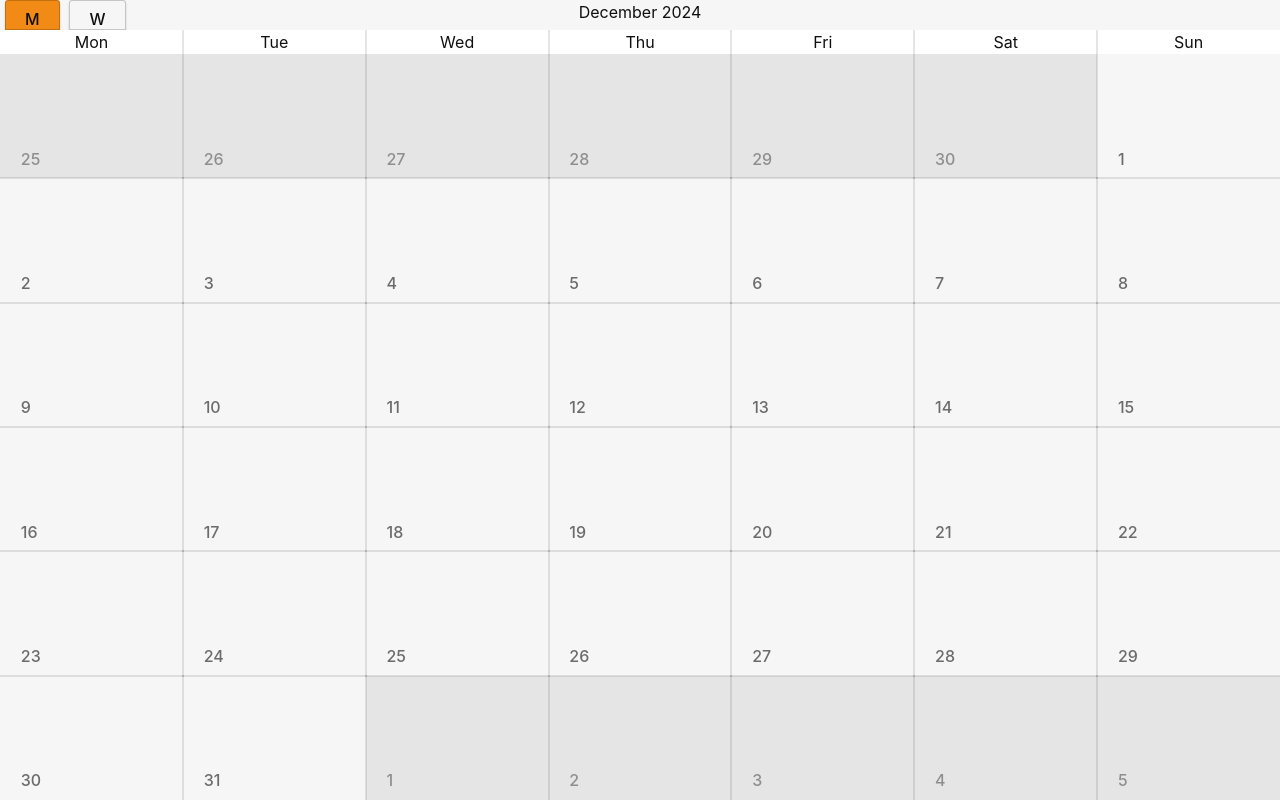
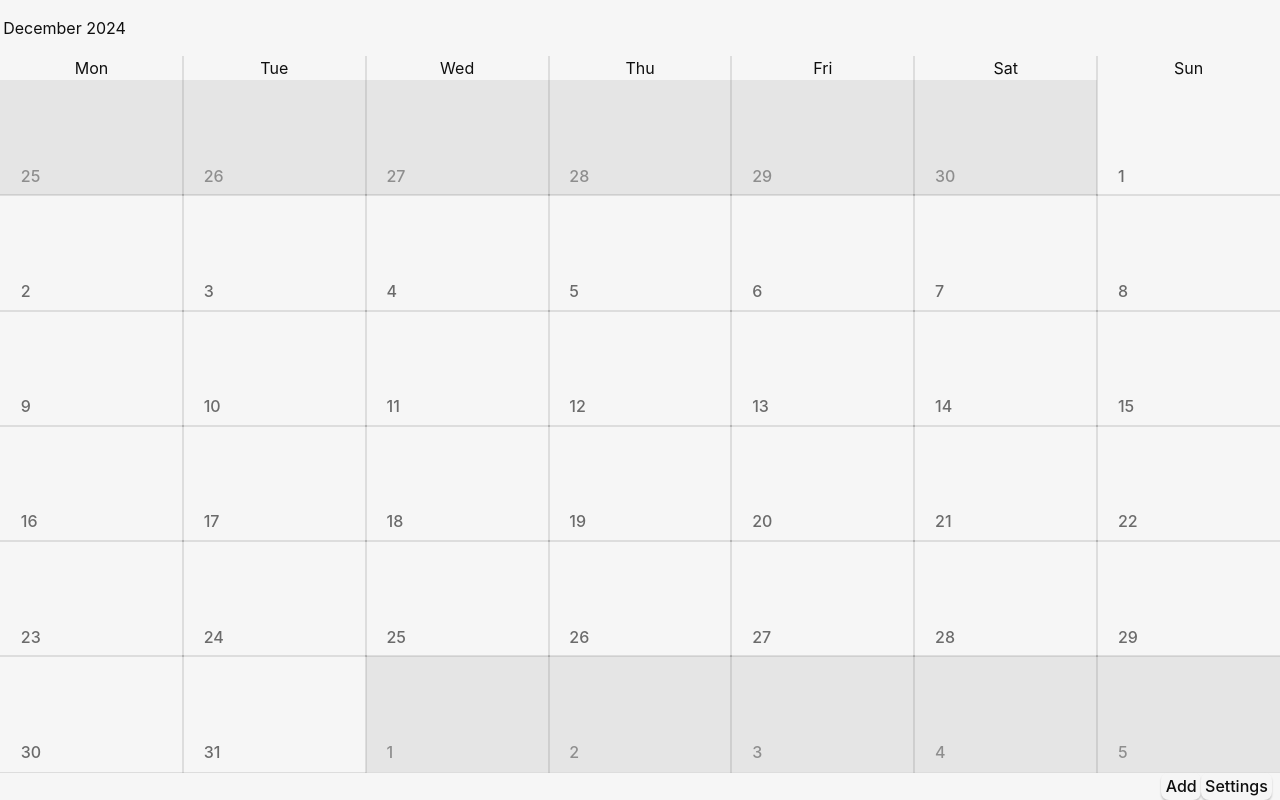
Before and after one commit to siniarskimar/momentum, a SvelteKit app: page / in a window 1280 px wide. Built offline with nearby package versions, Linux system fonts and the light colour scheme.

Commit message:
Remove Calendar component

```diff
--- a/src/lib/Calendar.svelte
+++ /dev/null
@@ -1,89 +0,0 @@
-<script>
-  import MonthView from "./calendar/MonthView.svelte";
-  import { DateTime } from "luxon";
-
-  /** @type {{
-   *      view?: import('$lib/ui').CalendarView,
-   *      date?: import('luxon').DateTime
-   *  }}
-   */
-  let { view = $bindable("month"), date = $bindable(DateTime.now()) } =
-    $props();
-</script>
-
-<div class="container">
-  <div class="topbar">
-    <div class="viewselect">
-      <button
-        class:view-selected={view == "month"}
-        onclick={() => {
-          view = "month";
-        }}>M</button
-      >
-      <button
-        class:view-selected={view == "week"}
-        onclick={() => {
-          view = "week";
-        }}>W</button
-      >
-    </div>
-    <p class="currdate">
-      {date.toJSDate().toLocaleDateString(undefined, {
-        month: "long",
-        year: "numeric",
-      })}
-    </p>
-    <div class="spacer"></div>
-  </div>
-  {#if view === "month"}
-    <MonthView bind:viewDate={date} />
-  {:else if view == "week"}
-    <p>Week view</p>
-  {/if}
-</div>
-
-<style>
-  .container {
-    display: flex;
-    flex-direction: column;
-    width: 100%;
-    height: 100%;
-  }
-
-  .topbar {
-    display: flex;
-  }
-
-  .topbar > * {
-    flex: 1;
-  }
-
-  .viewselect {
-    display: flex;
-    flex-direction: row;
-    justify-content: start;
-    align-items: center;
-  }
-
-  .viewselect button {
-    border-radius: 0;
-    border-top-left-radius: 0.2em;
-    border-top-right-radius: 0.2em;
-    border: 1px solid rgba(0, 0, 0, 0.2);
-
-    margin-left: 0.3rem;
-    margin-right: 0.3rem;
-    padding-top: 0.5rem;
-    padding-bottom: 0;
-  }
-
-  .viewselect .view-selected {
-    background-color: var(--color-accent);
-  }
-
-  .currdate {
-    text-align: center;
-
-    margin: 0;
-  }
-</style>
--- a/src/lib/ui.d.ts
+++ b/src/lib/ui.d.ts
@@ -1 +1 @@
-export type CalendarView = 'month' | 'week';
+export type GlobalView = 'month' | 'week' | 'settings';
--- a/src/routes/+page.svelte
+++ b/src/routes/+page.svelte
@@ -1,19 +1,107 @@
 <script>
-  // import { invoke } from "@tauri-apps/api/core";
-  import Calendar from "$lib/Calendar.svelte";
+  import MonthView from "./MonthView.svelte";
+  import WeekView from "./WeekView.svelte";
+  import SettingsView from "./SettingsView.svelte";
+  import { DateTime } from "luxon";
 
-  /**@type {import('$lib/ui').CalendarView}*/
-  let calendarView = $state("month");
+  /** @type {import('$lib/ui').GlobalView} */
+  let currentView = $state("month");
+
+  let viewDate = $state(DateTime.now());
+
+  $effect(() => {
+    try {
+      localStorage.setItem("last_ui_view", currentView);
+    } catch (err) {
+      if (err instanceof DOMException) {
+        console.warn(err.message); // not fatal
+      }
+    }
+  });
 </script>
 
 <main class="container">
-  <Calendar bind:view={calendarView} />
+  {#if currentView === "month" || currentView === "week"}
+    <div class="topbar">
+      <p class="current-date">
+        {
+        viewDate.startOf('week')
+          ?.toJSDate()
+          .toLocaleDateString(undefined,
+            currentView === "month" ?
+              { month: "long", year: "numeric" }
+              : { day: "numeric" , month: "numeric", year: "numeric"}
+          )
+        }
+      </p>
+    </div>
+  {/if}
+  {#if currentView === "month"}
+    <MonthView
+      bind:viewDate
+      onDayLabelClicked={(day) => {
+        currentView = "week";
+      }}
+    />
+  {:else if currentView === "week"}
+    <WeekView
+      bind:viewDate
+      onMonthClicked={(start) => {
+        currentView = "month";
+      }}
+    />
+  {:else if currentView === "settings"}
+    <SettingsView />
+  {/if}
+
+  <div class="action-bar">
+    <div class="status-bar"></div>
+    <div class="controls">
+      <button>Add</button>
+      <button>Settings</button>
+    </div>
+  </div>
 </main>
 
 <style>
   .container {
+    display: flex;
+    flex-direction: column;
+
     margin: 0;
     text-align: center;
     height: 100vh;
   }
+
+  .action-bar {
+    height: 1.8em;
+    padding-left: 0.5em;
+    padding-right: 0.5em;
+    display: flex;
+    flex-direction: row;
+    background-color: var(--color-bg1);
+  }
+
+  .action-bar > * {
+    flex: 1;
+  }
+
+  .controls {
+    display: flex;
+    justify-content: end;
+  }
+
+  .controls button {
+    padding: 0.2em;
+    margin: 0;
+  }
+
+  .topbar {
+    display: flex;
+    padding: 0 0.2em;
+  }
+
+  .current-date {
+    text-align: left;
+  }
 </style>
--- a/src/lib/calendar/MonthView.svelte
+++ b/src/routes/MonthView.svelte
@@ -1,29 +1,41 @@
 <script>
   import { DateTime, Interval } from "luxon";
 
-  /** @type {{viewDate?: DateTime }} */
-  let { viewDate = $bindable(DateTime.now()) } = $props();
+  /** @type {{
+      viewDate: import('luxon').DateTime,
+      onDayLabelClicked: (day: import('luxon').DateTime) => void
+    }}
+  */
+  let { viewDate = $bindable(DateTime.now()), onDayLabelClicked } = $props();
 
   const startOfWeek = viewDate.startOf("week");
   const endOfWeek = viewDate.endOf("week");
   const firstVisibleDay = viewDate.startOf("month").startOf("week");
   const lastVisibleDay = viewDate.endOf("month").endOf("week");
 
-  const visibleDays = /** @type{DateTime[]} */ (
+  const visibleDays = /** @type{DateTime[]} */ $derived(
     Interval.fromDateTimes(firstVisibleDay, lastVisibleDay)
       .splitBy({ days: 1 })
-      .map((d) => d.start)
+      .map((d) => d.start),
   );
 
   const visibleWeeks = /** @type{DateTime[]} */ (
+    $derived(
       Interval.fromDateTimes(firstVisibleDay, lastVisibleDay)
         .splitBy({ weeks: 1 })
-      .map((i) => i.start)
+        .map((i) => i.start),
+    )
   );
 
-  const daysOfCurrWeek = Interval.fromDateTimes(startOfWeek, endOfWeek)
+  const daysOfCurrWeek = $derived(
+    Interval.fromDateTimes(startOfWeek, endOfWeek)
       .splitBy({ days: 1 })
-    .map((d) => d.start);
+      .map((d) => d.start),
+  );
+
+  $effect(() => {
+    console.log(visibleWeeks);
+  });
 
   /**
    * @param {DateTime} start
@@ -40,17 +52,24 @@
 
 <div class="container">
   <div class="topbar">
+    <div class="weekdays" role="row">
       {#each daysOfCurrWeek as day}
         <p class="weekday">
           {day?.toJSDate().toLocaleDateString(undefined, { weekday: "short" })}
         </p>
       {/each}
     </div>
+  </div>
   {#each visibleWeeks as visibleWeek}
     <div class="day-row" role="row">
       {#each daysInWeek(visibleWeek) as day}
         <div class="day" class:exclusive={day?.month != viewDate.month}>
-          <button class="day-number">{day?.day}</button>
+          <button
+            class="day-number"
+            onclick={() => {
+              onDayLabelClicked(day);
+            }}>{day?.day}</button
+          >
         </div>
       {/each}
     </div>
@@ -71,25 +90,25 @@
     top: 0;
 
     display: flex;
-    flex-direction: row;
+    flex-direction: column;
 
     z-index: 2;
-    background-color: hsl(0, 0%, 100%);
+    background-color: var(--color-bg);
   }
 
-  .topbar > * {
+  .topbar * {
     user-select: none;
     flex: 1;
   }
 
-  @media (prefers-color-scheme: dark) {
-    .topbar {
-      color: #ffffff;
-      background-color: #0f0f0f98;
-    }
+  .weekdays {
+    display: flex;
+    flex-direction: row;
   }
 
-  .topbar > p {
+  .weekday {
+    flex: 1;
+
     margin: 0;
     height: 100%;
     text-align: center;
--- /dev/null
+++ b/src/routes/WeekView.svelte
@@ -0,0 +1,26 @@
+<script>
+  import { DateTime } from "luxon";
+
+  /**@type {{
+        viewDate: import('luxon').DateTime,
+        onMonthClicked: (start: import('luxon').DateTime) => void
+    }}*/
+  let { viewDate = $bindable(DateTime.now()), onMonthClicked } = $props();
+</script>
+
+<div
+  class="week-view"
+  onclick={() => {
+    onMonthClicked(viewDate);
+  }}
+>
+  {viewDate.toString()}
+</div>
+
+<style>
+  .week-view {
+    display: flex;
+    justify-items: center;
+    align-content: center;
+  }
+</style>
```
Also changed, not shown: src/routes/SettingsView.svelte (added). Lines whose indentation alone changed are shown as unchanged.
